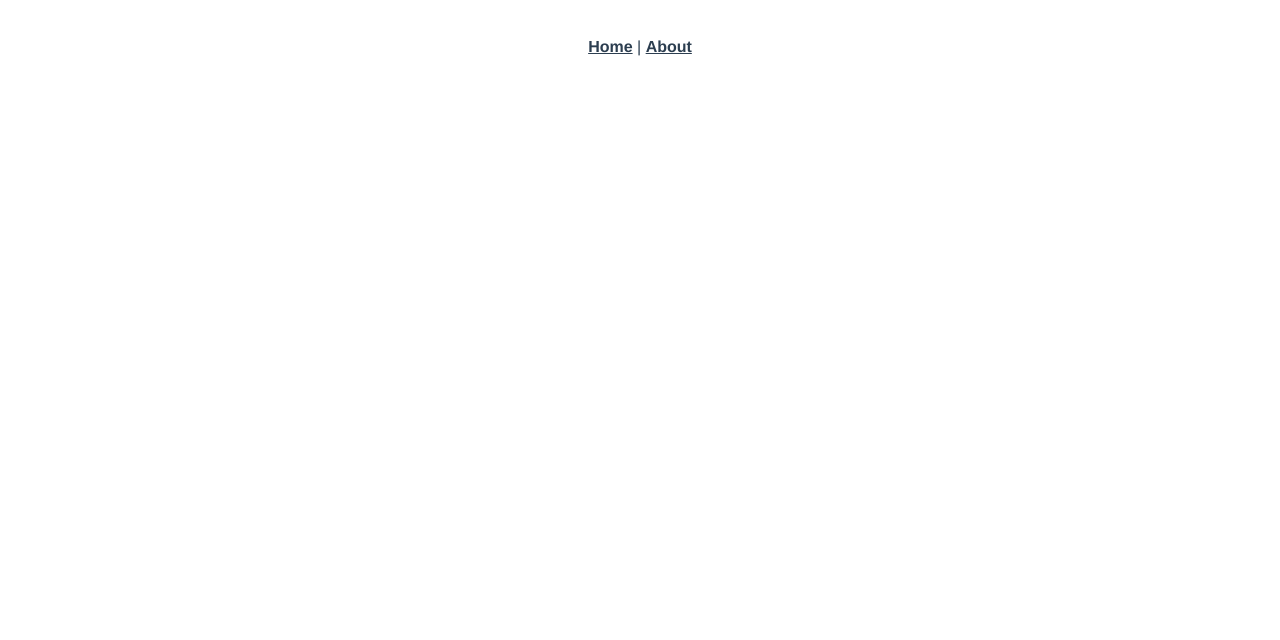
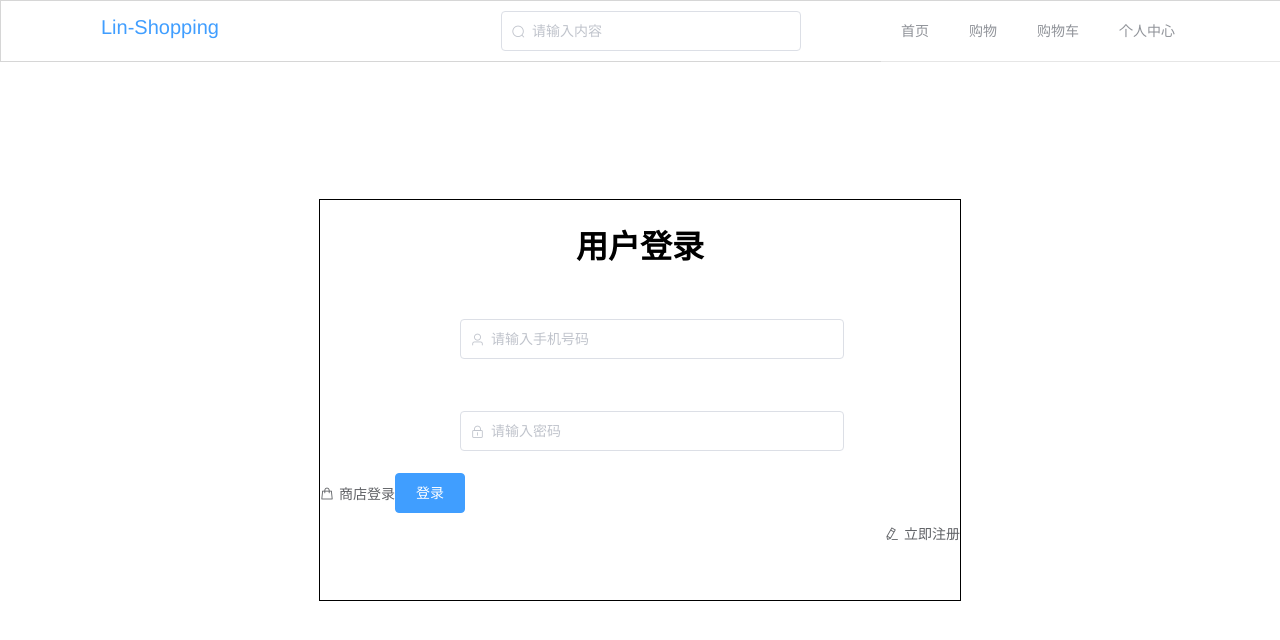
Before and after one commit to wl83/Lin-shopping-center, a Vue app in the folder frontend/: page /#/user/login in a window 1280 px wide. Shown: the top 640 px of the page. Built offline with nearby package versions, Linux system fonts and the light colour scheme.

Commit message:
frontend init

```diff
--- a/frontend/babel.config.js
+++ b/frontend/babel.config.js
@@ -1,5 +1,14 @@
 module.exports = {
   presets: [
     '@vue/cli-plugin-babel/preset'
+  ],
+  plugins: [
+    [
+      'component',
+      {
+        libraryName: 'element-ui',
+        styleLibraryName: 'theme-chalk'
+      }
+    ]
   ]
 }
--- a/frontend/package.json
+++ b/frontend/package.json
@@ -8,7 +8,11 @@
     "lint": "vue-cli-service lint"
   },
   "dependencies": {
+    "axios": "^0.19.2",
     "core-js": "^3.6.4",
+    "element-ui": "^2.4.5",
+    "less": "^3.11.1",
+    "less-loader": "^6.1.0",
     "vue": "^2.6.11",
     "vue-router": "^3.1.6"
   },
@@ -19,12 +23,14 @@
     "@vue/cli-service": "~4.3.0",
     "@vue/eslint-config-standard": "^5.1.2",
     "babel-eslint": "^10.1.0",
+    "babel-plugin-component": "^1.1.1",
     "eslint": "^6.7.2",
     "eslint-plugin-import": "^2.20.2",
     "eslint-plugin-node": "^11.1.0",
     "eslint-plugin-promise": "^4.2.1",
     "eslint-plugin-standard": "^4.0.0",
     "eslint-plugin-vue": "^6.2.2",
+    "vue-cli-plugin-element": "^1.0.1",
     "vue-template-compiler": "^2.6.11"
   }
 }
--- a/frontend/src/App.vue
+++ b/frontend/src/App.vue
@@ -1,32 +1,14 @@
 <template>
   <div id="app">
-    <div id="nav">
-      <router-link to="/">Home</router-link> |
-      <router-link to="/about">About</router-link>
-    </div>
-    <router-view/>
+    <router-view></router-view>
   </div>
 </template>
 
+<script>
+export default {
+  name: 'app'
+}
+</script>
+
 <style>
-#app {
-  font-family: Avenir, Helvetica, Arial, sans-serif;
-  -webkit-font-smoothing: antialiased;
-  -moz-osx-font-smoothing: grayscale;
-  text-align: center;
-  color: #2c3e50;
-}
-
-#nav {
-  padding: 30px;
-}
-
-#nav a {
-  font-weight: bold;
-  color: #2c3e50;
-}
-
-#nav a.router-link-exact-active {
-  color: #42b983;
-}
 </style>
--- /dev/null
+++ b/frontend/src/components/UserLogin.vue
@@ -0,0 +1,124 @@
+<template>
+  <div class="login-container">
+    <header>
+      <div class="nav-bar">
+        <div class="login-logo">
+          <a href=""><span>Lin-Shopping</span></a>
+        </div>
+        <div class="search-query">
+          <el-input placeholder="请输入内容" class="search-query-input" clearable prefix-icon="el-icon-search"></el-input>
+        </div>
+        <div class="nav-menu">
+          <el-menu :default-active="activeIndex" class="el-menu-demo" mode="horizontal" @select="handleSelect">
+            <el-menu-item index="1">首页</el-menu-item>
+            <el-menu-item index="2">购物</el-menu-item>
+            <el-menu-item index="3">购物车</el-menu-item>
+            <el-menu-item index="4">个人中心</el-menu-item>
+          </el-menu>
+        </div>
+      </div>
+    </header>
+
+    <div class="login-grid">
+      <div class="login-title">
+        <h1><span>用户登录</span></h1>
+      </div>
+      <div class="login-form">
+        <el-form>
+          <el-form-item>
+            <el-input class="form-item-input" placeholder="请输入手机号码" prefix-icon="el-icon-user"></el-input>
+          </el-form-item>
+          <el-form-item>
+            <el-input class="form-item-input" placeholder="请输入密码" prefix-icon="el-icon-lock"></el-input>
+          </el-form-item>
+          <el-form-item>
+            <div class="form-item-link" id="form-item-link-top">
+              <el-link icon="el-icon-goods">商店登录</el-link>
+            </div>
+            <div class="form-item-btn">
+              <el-button type="primary">登录</el-button>
+            </div>
+            <div class="form-item-link" id="form-item-link-bottom">
+              <el-link icon="el-icon-edit">立即注册</el-link>
+            </div>
+          </el-form-item>
+        </el-form>
+      </div>
+      <div class="login-btn-link">
+
+      </div>
+    </div>
+  </div>
+</template>
+
+<script>
+export default {
+
+}
+</script>
+
+<style lang="less" scoped>
+  header{
+    width: 100%;
+    height: 60px;
+    border: 1px solid rgb(214, 214, 214);
+  }
+  .login-logo{
+    width: 200px;
+    float: left;
+    padding-top: 15px;
+    margin-left: 100px;
+  }
+  .search-query{
+    width: 300px;
+    float: left;
+    padding-top: 10px;
+  }
+  .nav-menu{
+    width: 400px;
+    float: right;
+  }
+  .login-logo a{
+    text-align: center;
+    text-decoration: none;
+    margin-top: 20px;
+  }
+  .login-logo span{
+    color: #409EFF;
+    font-size: 20px;
+  }
+  .search-query-input{
+    width: 300px;
+    margin-left: 200px;
+  }
+  .login-grid{
+    height: 400px;
+    width: 50%;
+    border: 1px solid;
+    position: absolute;
+    left: 50%;
+    top: 50%;
+    transform: translate(-50%, -50%);
+  }
+  .login-title{
+    width: 100%;
+  }
+  .login-title h1{
+    text-align: center;
+  }
+  .form-item-input{
+    width: 60%;
+    margin-left: 140px;
+    margin-top: 30px;
+  }
+  #form-item-link-top{
+    float: left;
+  }
+  #form-item-link-bottom{
+    float: right;
+  }
+  .form-item-button{
+    float: left;
+  }
+
+</style>
--- /dev/null
+++ b/frontend/src/css/global.css
@@ -0,0 +1,6 @@
+html, body, #app{
+    padding: 0;
+    margin: 0;
+    width: 100%;
+    font-family: "Helvetica Neue",Helvetica,"PingFang SC","Hiragino Sans GB","Microsoft YaHei","微软雅黑",Arial,sans-serif;
+}
--- a/frontend/src/main.js
+++ b/frontend/src/main.js
@@ -1,6 +1,8 @@
 import Vue from 'vue'
 import App from './App.vue'
 import router from './router'
+import './plugins/element.js'
+import './css/global.css'
 
 Vue.config.productionTip = false
 
```
Also changed, not shown: frontend/src/plugins/element.js (added, +10 -0 lines), frontend/src/router/index.js (+5 -3 lines), 1 other file (tests, documents, lock files or other folders).
